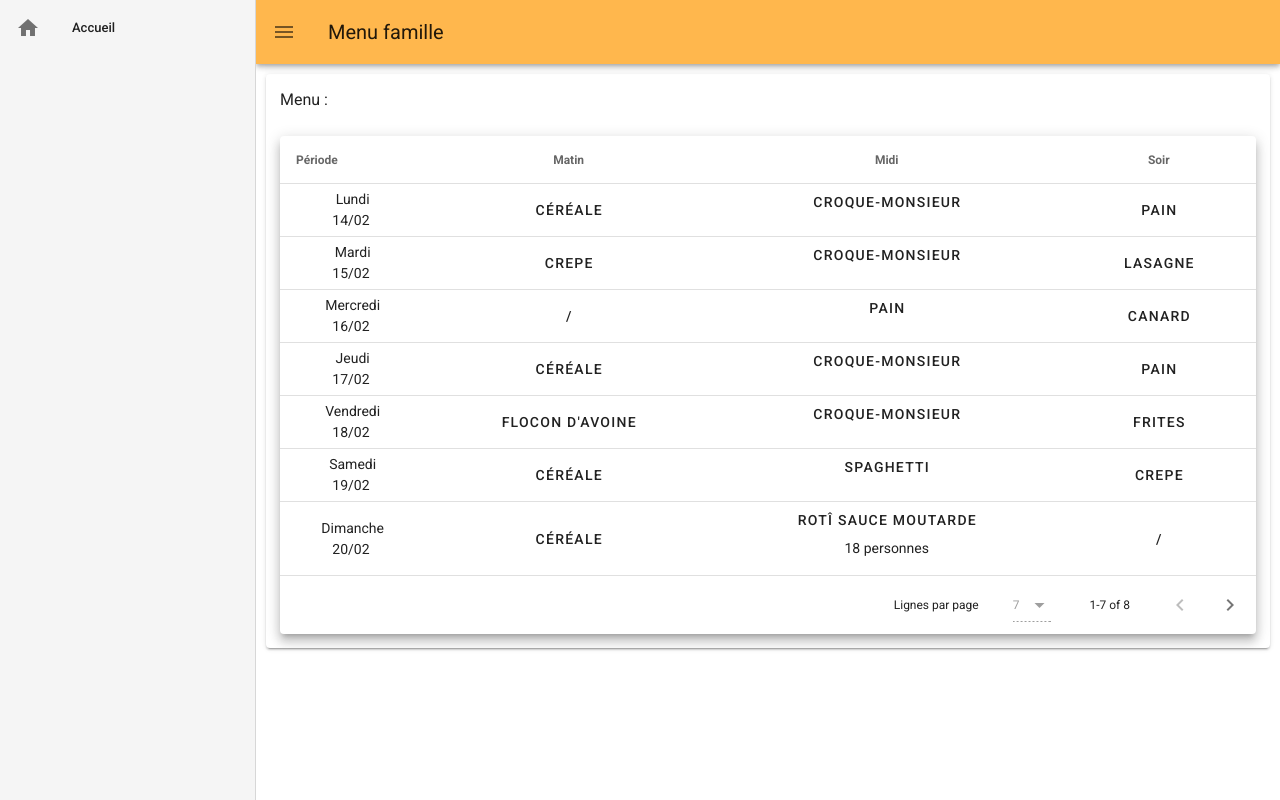
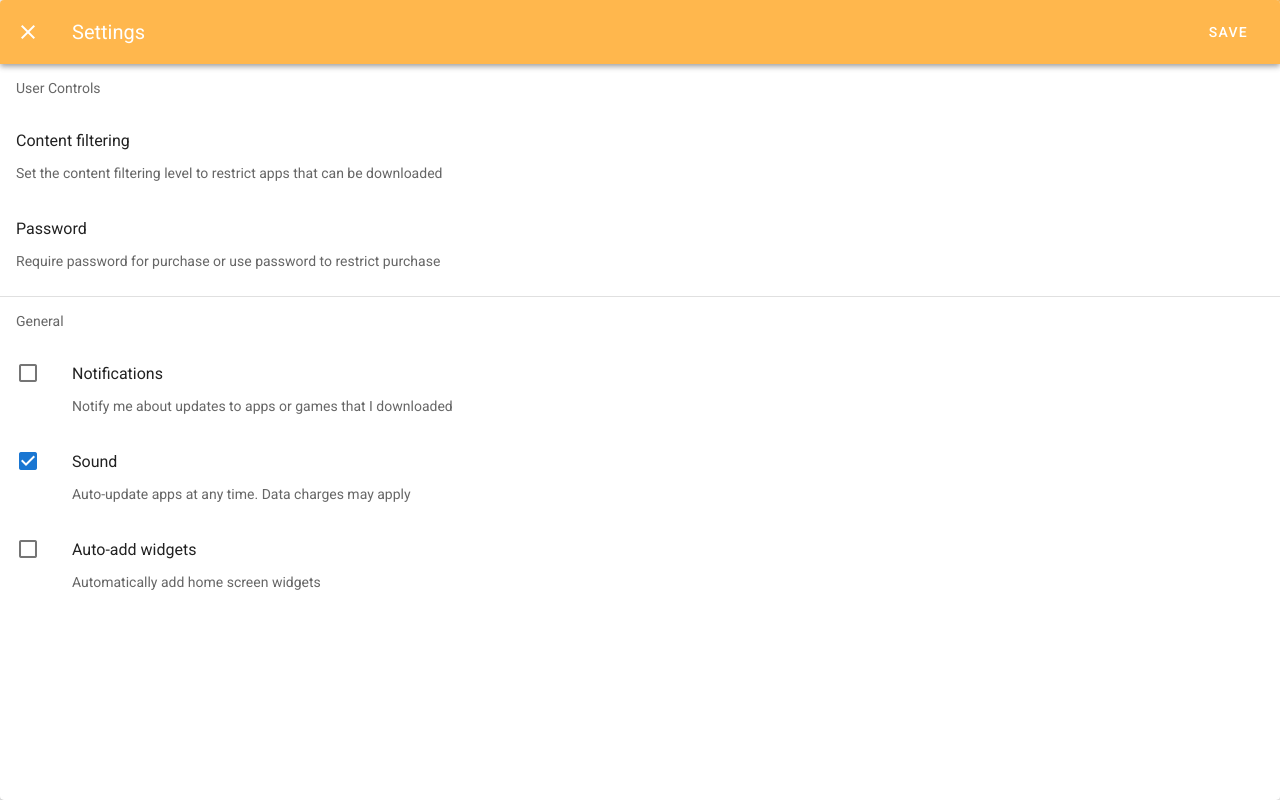
Before and after one commit to dorineT/MDL-MenuFamille, a Vue app in the folder front/menufamille/: page /menuModification in a window 1280 px wide. Both pictures are taken after a click on the button "LASAGNE". Built offline with nearby package versions, Linux system fonts and the light colour scheme.

Commit message:
boite dialogue + event + croix calendrier

```diff
--- a/front/menufamille/src/components/CalendarModificationMenu.vue
+++ b/front/menufamille/src/components/CalendarModificationMenu.vue
@@ -1,8 +1,9 @@
 <template>
 
   <div style="margin: 4px">
-      Menu : {{periodeMenu}}
-      <br><br>
+
+      <div  style="margin: 4px">Menu : {{periodeMenu}} </div>
+
         <v-data-table
             :headers="headers"
             :items="items"
@@ -20,13 +21,30 @@
 
           <template v-slot:item="{ item }">
             <tr>
-              <td class="tdplat"> {{ item.name }} </td>
-              <td class="tdplat"> <v-btn text @click="goToRecette(item.Matin)">{{ item.Matin }} </v-btn></td>
+                  <td class="tdplat"> {{ item.name }} <br> {{item.date}}
+
+                  </td>
                   <td class="tdplat">
-                <v-btn text @click="goToRecette(item.Midi)">{{ item.Midi }}</v-btn>
+                      <v-btn text @click="goToRecette(item.Matin)">
+                        <p v-if="item.Matin!=='/'">{{ item.Matin }} </p>
+                        <p v-else style="color: red">X</p>
+
+                      </v-btn>
+                  </td>
+                  <td class="tdplat">
+                    <v-btn text @click="goToRecette(item.Midi)">
+                        <p v-if="item.Midi!=='/'">{{ item.Midi }} </p>
+                        <p v-else style="color: red">X</p>
+                    </v-btn>
                     <p>{{item.MidiDesc}}</p>
                   </td>
-              <td class="tdplat"> <v-btn text @click="goToRecette(item.Soir)">{{ item.Soir }} </v-btn> </td>
+                  <td class="tdplat">
+                      <v-btn  text @click="goToRecette(item.Soir)">
+                        <p v-if="item.Soir!=='/'">{{ item.Soir }} </p>
+                        <p v-else style="color: red">X</p>
+                      </v-btn>
+
+                  </td>
             </tr>
           </template>
 
@@ -36,6 +54,7 @@
 </template>
 
 <script>
+import {eventBus } from '../main'
 export default {
     props:['periodeMenu'],
     data () {
@@ -52,48 +71,55 @@
         ],
         items: [
               {
-            name: 'Lundi \n14/02',
+                name: 'Lundi',
+                date: '14/02',
                 Matin: 'céréale',
                 Midi: 'croque-monsieur',
                 Soir: 'pain',
               },
               {
-            name: 'Mardi \n15/02',
+                name: 'Mardi',
+                date: '15/02',
                 Matin: 'crepe',
                 Midi: 'croque-monsieur',
                 Soir: 'lasagne',
 
               },
               {
-            name: 'Mercredi \n16/02',
+                name: 'Mercredi',
+                date: '16/02',
                 Matin: '/',
                 Midi: 'pain',
                 Soir: 'canard',
 
               },
               {
-            name: 'Jeudi \n17/02',
+                name: 'Jeudi',
+                date: '17/02',
                 Matin: 'céréale',
                 Midi: 'croque-monsieur',
                 Soir: 'pain',
 
               },
               {
-            name: 'Vendredi \n18/02',
+                name: 'Vendredi',
+                date: '18/02',
                 Matin: 'flocon d\'avoine',
                 Midi: 'croque-monsieur',
                 Soir: 'frites',
 
               },
               {
-            name: 'Samedi \n19/02',
+                name: 'Samedi',
+                date: '19/02',
                 Matin: 'céréale',
                 Midi: 'spaghetti',
                 Soir: 'crepe',
 
               },
               {
-            name: 'Dimanche \n20/02',
+                name: 'Dimanche',
+                date: '20/02',
                 Matin: 'céréale',
                 Midi: 'rotî sauce moutarde',
                 MidiDesc:'18 personnes',
@@ -101,7 +127,8 @@
 
               },
               {
-            name: 'Lundi \n21/02',
+                name: 'Lundi',
+                date: '21/02',
                 Matin: 'céréale',
                 Midi: 'rotî sauce moutarde',
                 MidiDesc: '18 personnes',
@@ -111,10 +138,15 @@
         ]
       }
     },
-
+    mounted(){
+        console.log('des choses a faire avec l\'api')
+        // call api to get the menu
+    },
     methods:{
       goToRecette(text){
-          alert('click ' + text)
+          console.log('click recette calendar ' + text)
+          //open dialogue with even bus
+          eventBus.$emit('openDialog')
         },
     }
 }
--- /dev/null
+++ b/front/menufamille/src/components/DialogueModificationJourPlat.vue
@@ -0,0 +1,110 @@
+  <template>
+  <v-row justify="center">
+    <v-dialog
+      v-model="dialog"
+      fullscreen
+      hide-overlay
+      transition="dialog-bottom-transition"
+    >
+      <v-card>
+        <v-toolbar
+          dark
+          color="#FFB74D"
+        >
+          <v-btn
+            icon
+            dark
+            @click="dialog = false"
+          >
+            <v-icon>mdi-close</v-icon>
+          </v-btn>
+          <v-toolbar-title>Settings</v-toolbar-title>
+          <v-spacer></v-spacer>
+          <v-toolbar-items>
+            <v-btn
+              dark
+              text
+              @click="dialog = false"
+            >
+              Save
+            </v-btn>
+          </v-toolbar-items>
+        </v-toolbar>
+        <v-list
+          three-line
+          subheader
+        >
+          <v-subheader>User Controls</v-subheader>
+          <v-list-item>
+            <v-list-item-content>
+              <v-list-item-title>Content filtering</v-list-item-title>
+              <v-list-item-subtitle>Set the content filtering level to restrict apps that can be downloaded</v-list-item-subtitle>
+            </v-list-item-content>
+          </v-list-item>
+          <v-list-item>
+            <v-list-item-content>
+              <v-list-item-title>Password</v-list-item-title>
+              <v-list-item-subtitle>Require password for purchase or use password to restrict purchase</v-list-item-subtitle>
+            </v-list-item-content>
+          </v-list-item>
+        </v-list>
+        <v-divider></v-divider>
+        <v-list
+          three-line
+          subheader
+        >
+          <v-subheader>General</v-subheader>
+          <v-list-item>
+            <v-list-item-action>
+              <v-checkbox v-model="notifications"></v-checkbox>
+            </v-list-item-action>
+            <v-list-item-content>
+              <v-list-item-title>Notifications</v-list-item-title>
+              <v-list-item-subtitle>Notify me about updates to apps or games that I downloaded</v-list-item-subtitle>
+            </v-list-item-content>
+          </v-list-item>
+          <v-list-item>
+            <v-list-item-action>
+              <v-checkbox v-model="sound"></v-checkbox>
+            </v-list-item-action>
+            <v-list-item-content>
+              <v-list-item-title>Sound</v-list-item-title>
+              <v-list-item-subtitle>Auto-update apps at any time. Data charges may apply</v-list-item-subtitle>
+            </v-list-item-content>
+          </v-list-item>
+          <v-list-item>
+            <v-list-item-action>
+              <v-checkbox v-model="widgets"></v-checkbox>
+            </v-list-item-action>
+            <v-list-item-content>
+              <v-list-item-title>Auto-add widgets</v-list-item-title>
+              <v-list-item-subtitle>Automatically add home screen widgets</v-list-item-subtitle>
+            </v-list-item-content>
+          </v-list-item>
+        </v-list>
+      </v-card>
+    </v-dialog>
+  </v-row>
+</template>
+
+<script>
+import {eventBus } from '../main'
+  export default {
+    data () {
+      return {
+        dialog: false,
+        notifications: false,
+        sound: true,
+        widgets: false,
+      }
+    },
+    created (){
+        eventBus.$on('openDialog', this.openModal)
+    },
+    methods: {
+        openModal(){
+            this.dialog = true
+        }
+    }
+  }
+</script>
--- a/front/menufamille/src/main.js
+++ b/front/menufamille/src/main.js
@@ -14,7 +14,7 @@ import vuetify from './plugins/vuetify'
 //Vue.use(IconsPlugin)
 
 Vue.config.productionTip = false
-
+export const eventBus = new Vue();
 new Vue({
   router,
   store,
--- a/front/menufamille/src/router/index.js
+++ b/front/menufamille/src/router/index.js
@@ -18,9 +18,6 @@ const routes = [
     // which is lazy-loaded when the route is visited.
     component: () => import(/* webpackChunkName: "about" */ '../views/MenuModification.vue'),
     props: true,
-    /*props(route) {
-      return { id: route.query.id}
-    }*/
   }
 ]
 
--- a/front/menufamille/src/views/MenuModification.vue
+++ b/front/menufamille/src/views/MenuModification.vue
@@ -1,21 +1,25 @@
 <template>
     <v-card
-        class="cardmargin"
+        class="cardmarginModification"
     >
-    <calendar-modification-menu
-      :periodeMenu="periode"
-    ></calendar-modification-menu>
+      <dialogue-modification-jour-plat></dialogue-modification-jour-plat>
+
+      <calendar-modification-menu
+        :periodeMenu="periode"
+      ></calendar-modification-menu>
     </v-card>
 </template>
 
 
 <script>
 import CalendarModificationMenu from '../components/CalendarModificationMenu.vue'
+import DialogueModificationJourPlat from '../components/DialogueModificationJourPlat.vue'
 export default {
   name: 'MenuModification',
 
   components: {
-    CalendarModificationMenu
+    CalendarModificationMenu,
+    DialogueModificationJourPlat
   },
 
   data (){
@@ -33,7 +37,8 @@ export default {
 </script>
 
 <style lang="sass">
-.cardmargin
+.cardmarginModification
   margin: 10px
-  padding: 10px
+  padding: 15px
+  padding-top: 30px
 </style>
```
Also changed, not shown: front/menufamille/src/components/CalendarResume.vue (+31 -12 lines). Lines whose indentation alone changed are shown as unchanged.
